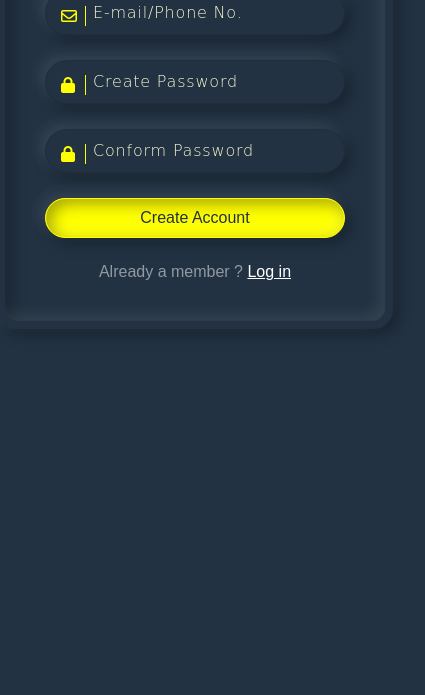
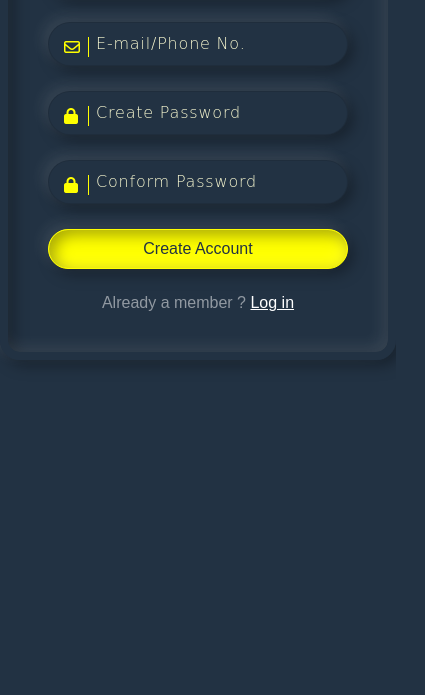
Before and after one commit to Badhan0/Repair, a plain HTML site: page index.html in a window 390 px wide. Shown: the part 451-1146 px from the top of the page, 425 px wide, since content can reach past the window. After the commit the page ends 844 px from the top, so only its background shows below. Drawn offline with Linux system fonts and the light colour scheme; a web font is replaced by a local one.

Commit message:
Update firstpage.css

```diff
--- a/CSS/firstpage.css
+++ b/CSS/firstpage.css
@@ -1,42 +1,49 @@
-
-*
-{
+* {
   margin: 0;
   padding: 0;
   box-sizing: border-box;
-    font-family: 'poppins', sans-serif;
+  font-family: "poppins", sans-serif;
 }
-body{
-    display: flex;
+body {
+  /* display: flex;
     justify-content: center;
-    align-items: center;
+    align-items: center; */
   min-height: 100vh;
   background: #223243;
 }
-.logo{
+.logo {
   height: 8em;
-    position: absolute;
+  /* position: absolute; */
   top: 16px;
   left: 16px;
 }
-.name{
-    font-family: 'Monoton', cursive;
-    height: 17em;
+.name {
+  font-family: "Monoton", cursive;
+  /* height: 17em; */
   font-size: 4em;
-    position: absolute;
+  /* position: absolute; */
+  display: contents;
   top: 58px;
   left: 150px;
   color: yellow;
 }
-.container{
-    margin-top: 11em;
-    /* margin-bottom: 5em; */
+.container {
+  width: fit-content;
+  margin: auto;
   padding: 40px;
   border-radius: 20px;
+  margin-top: 5%;
   border: 8px solid #223243;
-    box-shadow: -5px -5px 15px rgba(255, 255, 255, 0.1), 5px 5px 15px rgba(0,0,0,0.35), inset -5px -5px 15px rgba(255, 255, 255, 0.1), inset 5px 5px 15px rgba(0,0,0,0.35);
+  box-shadow: -5px -5px 15px rgba(255, 255, 255, 0.1),
+    5px 5px 15px rgba(0, 0, 0, 0.35),
+    inset -5px -5px 15px rgba(255, 255, 255, 0.1),
+    inset 5px 5px 15px rgba(0, 0, 0, 0.35);
 }
-.container .form{
+.header {
+  display: flex;
+  align-items: flex-end;
+}
+.container .form {
   display: flex;
   justify-content: center;
   align-items: center;
@@ -44,39 +51,40 @@ body{
   gap: 25px;
 }
 .container .form.signin,
-.container.signinForm .form.signup{
+.container.signinForm .form.signup {
   display: none;
 }
-.container.signinForm .form.signin{
+.container.signinForm .form.signin {
   display: flex;
 }
-.container .form h2{
-    font-family: 'Rampart One', cursive;
+.container .form h2 {
+  font-family: "Rampart One", cursive;
   font-size: 3.2em;
   color: yellow;
   font-weight: 500;
   letter-spacing: 0.1em;
 }
-.container .form .inputbox{
+.container .form .inputbox {
   position: relative;
   width: 300px;
 }
-.container .form .inputbox input{
+.container .form .inputbox input {
   padding: 12px 10px 12px 48px;
   border: none;
   width: 100%;
   background: #223243;
-    border: 1px solid rgba(0,0,0,0.1);
+  border: 1px solid rgba(0, 0, 0, 0.1);
   color: #fff;
   font-weight: 300;
   border-radius: 25px;
   font-size: 1em;
-    box-shadow: -5px -5px 15px rgba(255, 255, 255, 0.1), 5px 5px 15px rgba(0,0,0,0.35);
+  box-shadow: -5px -5px 15px rgba(255, 255, 255, 0.1),
+    5px 5px 15px rgba(0, 0, 0, 0.35);
   transition: 0.5s;
   outline: none;
 }
-.container .form .inputbox span{
-    font-family: 'Pacifico', cursive;
+.container .form .inputbox span {
+  font-family: "Pacifico", cursive;
   position: absolute;
   left: 0;
   padding: 12px 10px 12px 48px;
@@ -87,7 +95,7 @@ body{
   letter-spacing: 0.05em;
   color: lightgoldenrodyellow;
 }
-.container .form .inputbox i{
+.container .form .inputbox i {
   position: absolute;
   top: 15px;
   left: 0;
@@ -98,7 +106,7 @@ body{
   border-right: 1px solid yellow;
 }
 .container .form .inputbox input:valid ~ span,
-.container .form .inputbox input:focus ~ span{
+.container .form .inputbox input:focus ~ span {
   color: yellow;
   border: 1px solid yellow;
   background: #223243;
@@ -109,31 +117,38 @@ body{
   letter-spacing: 0.1em;
 }
 .container .form .inputbox input:valid,
-.container .form .inputbox input:focus{
+.container .form .inputbox input:focus {
   border: 1px solid yellow;
 }
-.container .form .inputbox i{
+.container .form .inputbox i {
   position: absolute;
   top: 15px;
   left: 16px;
   width: 25px;
   padding: 2px 0;
 }
-.container .form .inputbox input[type="submit"]{
+.container .form .inputbox input[type="submit"] {
   background: yellow;
   color: #223243;
   padding: 10px 0;
   font-weight: 500;
   cursor: pointer;
-    box-shadow: -5px -5px 15px rgba(255, 255, 255, 0.1), 5px 5px 15px rgba(0,0,0,0.35), inset -5px -5px 15px rgba(255, 255, 255, 0.1), inset 5px 5px 15px rgba(0,0,0,0.35);
+  box-shadow: -5px -5px 15px rgba(255, 255, 255, 0.1),
+    5px 5px 15px rgba(0, 0, 0, 0.35),
+    inset -5px -5px 15px rgba(255, 255, 255, 0.1),
+    inset 5px 5px 15px rgba(0, 0, 0, 0.35);
 }
-.container .form p{
+.container .form p {
   color: rgba(255, 255, 255, 0.5);
   font-size: 1em;
   font-weight: 300;
 }
-.container .form p a{
+.container .form p a {
   font-weight: 500;
   color: #fff;
-
 }
+@media screen and (max-width: 400px) {
+  .container {
+    margin-top: 10%;
+  }
+}
```
Lines whose indentation alone changed are shown as unchanged.
